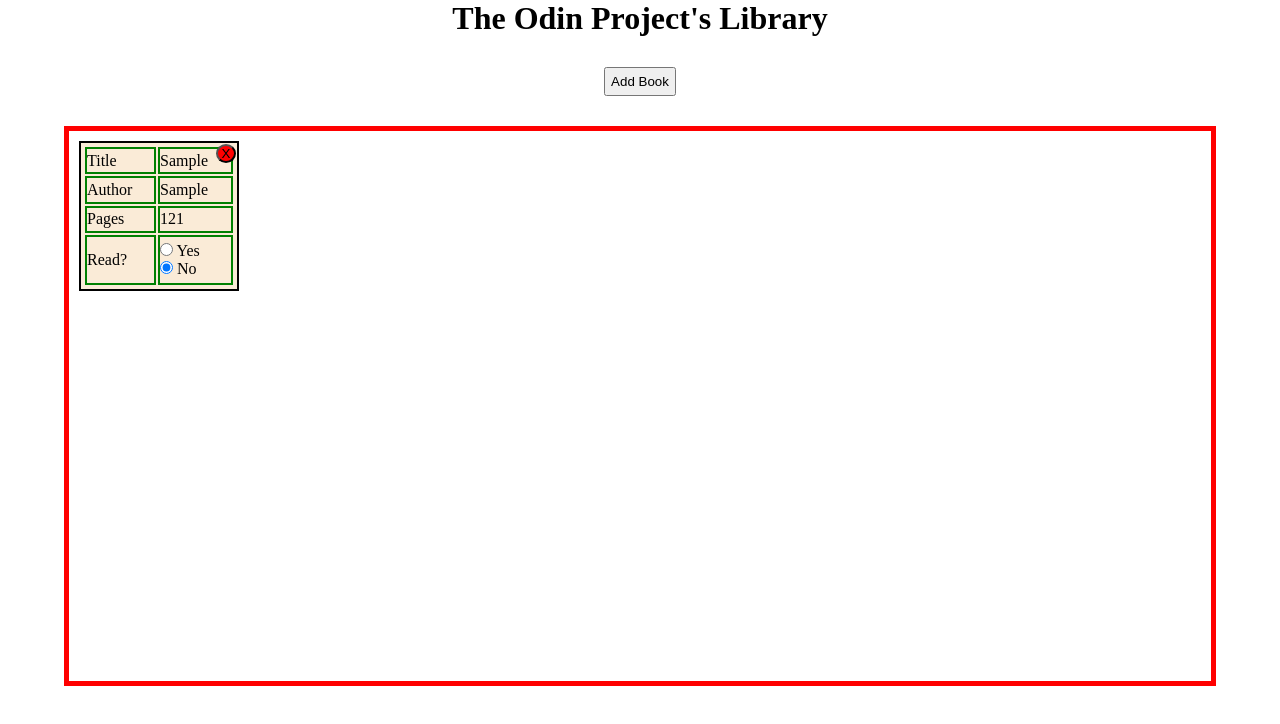
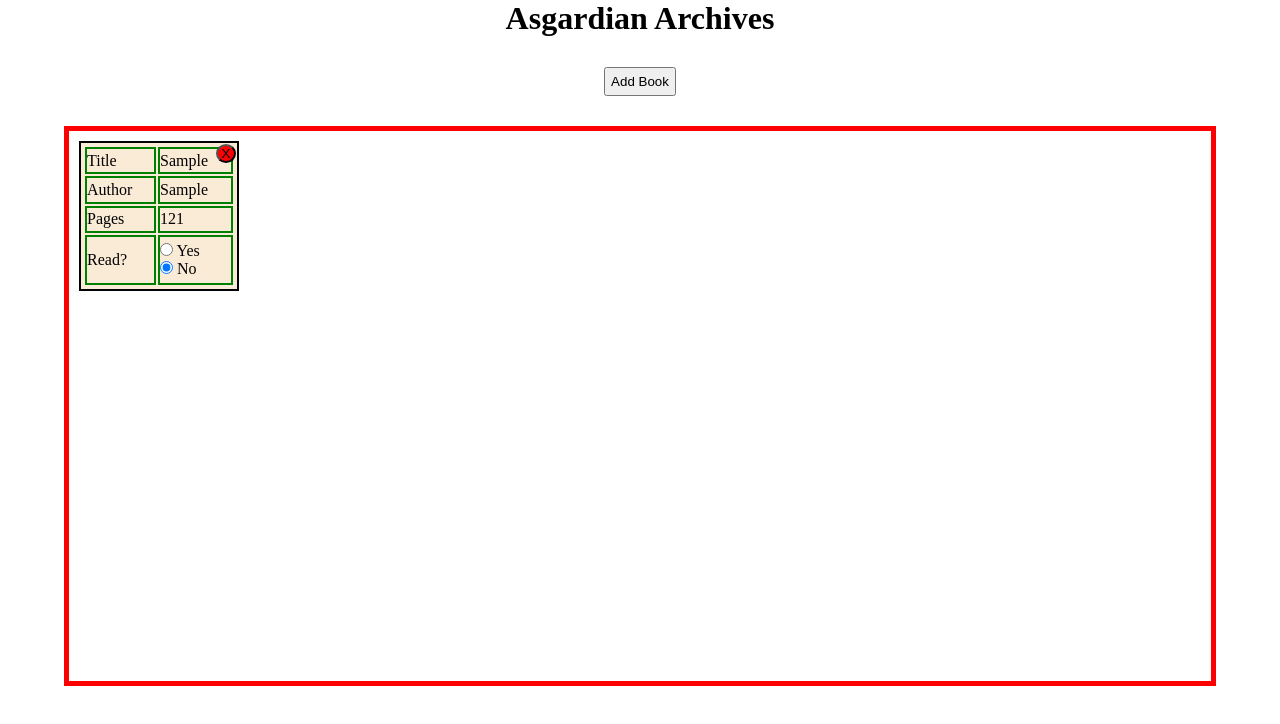
Before and after one commit to x-deepak/odin-project-library, a plain HTML site: page index.html in a window 1280 px wide. Drawn offline with Linux system fonts and the light colour scheme.

```diff
--- a/index.html
+++ b/index.html
@@ -4,40 +4,16 @@
 <head>
     <meta charset="UTF-8">
     <meta name="viewport" content="width=device-width, initial-scale=1.0">
-    <title>Document</title>
+    <title>Asgardian Archives</title>
     <link rel="stylesheet" href="style.css">
     <script src="script.js" defer></script>
 </head>
 
 <body>
-    <h1> The Odin Project's Library</h1>
+    <h1>Asgardian Archives</h1>
     <button id="add-book-btn">Add Book</button>
     <div class="container">
-        <!-- <div class="card">
-            <button class="card-close">X</button>
-            <table>
-                <tr>
-                    <td id="title">Title</td>
-                    <td for="title">Noob</td>
-                </tr>
-                <tr>
-                    <td id="author">Author</td>
-                    <td for="author">JK Rowli df aadfaafn </td>
-                </tr>
-                <tr>
-                    <td id="pages">Pages</td>
-                    <td for="pages">2323</td>
-                </tr>
-                <tr>
-                    <td ><label for="readStatus">readStatus:</label></td>
-                    <td><select name="readStatus" id="readStatus">
-                        <option value="read">read</option>
-                        <option value="unread">unread</option>
-                    </select></td>
-                </tr>
 
-            </table>
-        </div> -->
     </div>
     <dialog>
         <form>
```
Also changed, not shown: 1 other file.
